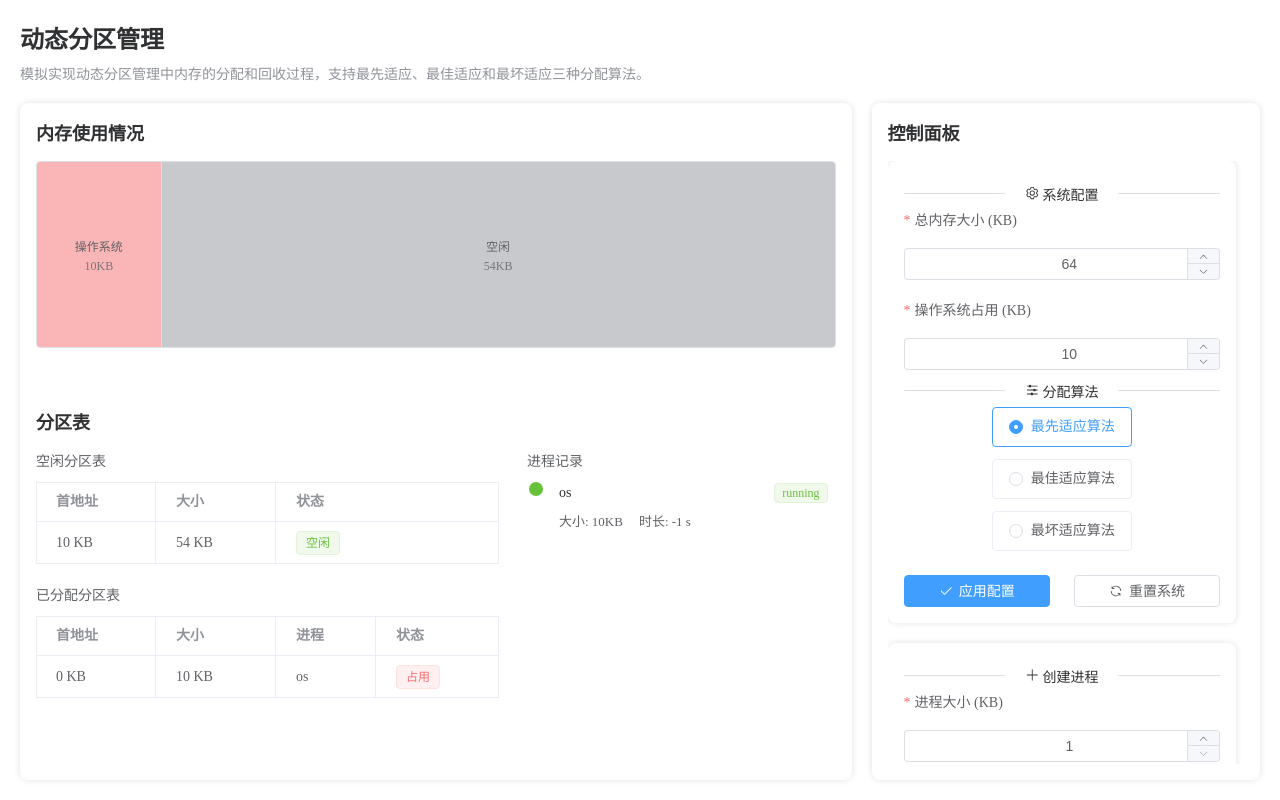
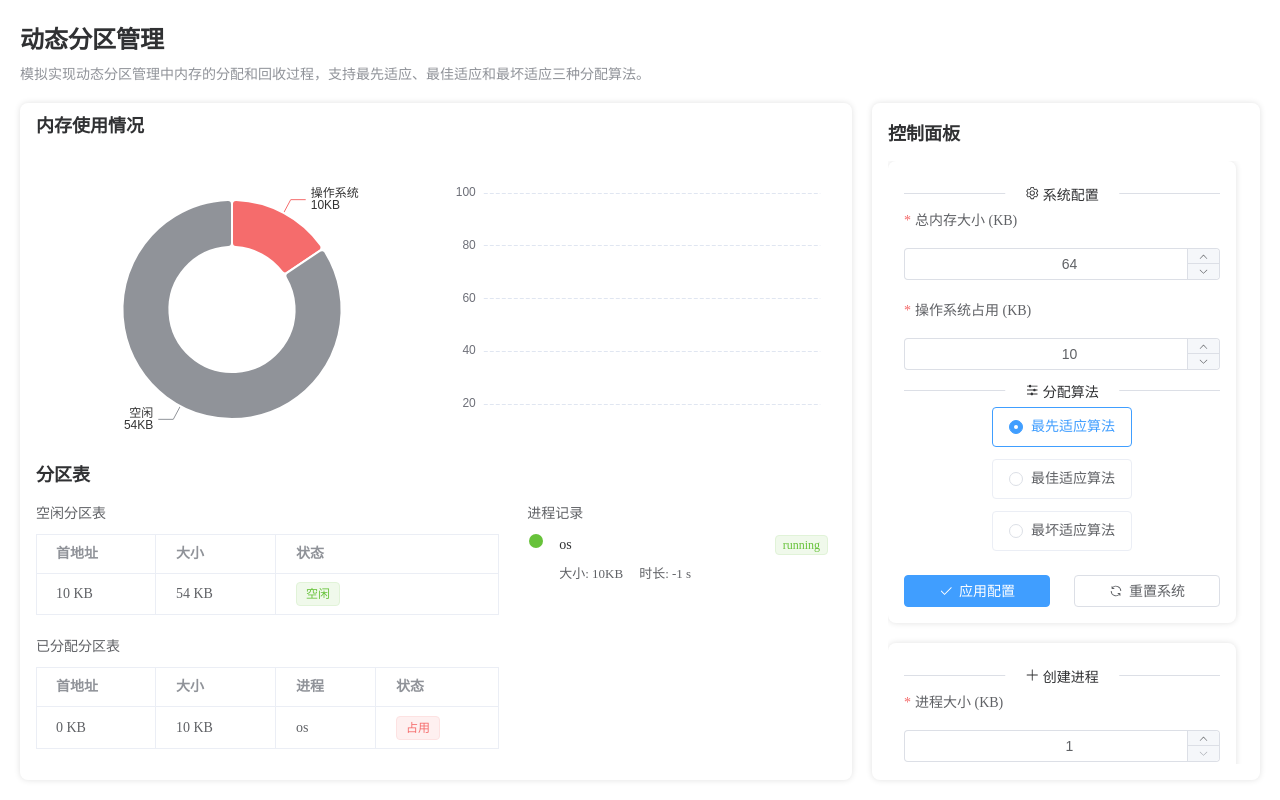
Before and after one commit to Solomon-He/Dynamic-partition-and-paging-memory-management, a Vue app: page /partition in a window 1280 px wide. Built offline with nearby package versions, Linux system fonts and the light colour scheme.

Commit message:
✨ feat: Add memory usage tracking and visualization with ECharts

```diff
--- a/package.json
+++ b/package.json
@@ -12,6 +12,7 @@
   },
   "dependencies": {
     "@element-plus/icons-vue": "^2.3.1",
+    "echarts": "^5.6.0",
     "element-plus": "^2.9.5",
     "pinia": "^3.0.1",
     "vue": "^3.5.13",
--- a/src/stores/partition.js
+++ b/src/stores/partition.js
@@ -40,6 +40,11 @@ export const usePartitionStore = defineStore('partition', {
 
     // 添加等待队列
     waitingQueue: [], // 存储等待内存分配的进程
+
+    // 添加内存使用历史记录
+    memoryHistory: [
+      // 每项格式: { timestamp: number, usage: number }
+    ],
   }),
 
   getters: {
@@ -127,6 +132,9 @@ export const usePartitionStore = defineStore('partition', {
 
       // 清空等待队列
       this.waitingQueue = []
+
+      // 清空历史记录
+      this.memoryHistory = []
     },
 
     // 创建新进程
@@ -153,6 +161,9 @@ export const usePartitionStore = defineStore('partition', {
         // 分配失败，加入等待队列
         this.waitingQueue.push(process)
       }
+
+      // 记录内存使用情况
+      this.recordMemoryUsage()
 
       return processId
     },
@@ -273,6 +284,9 @@ export const usePartitionStore = defineStore('partition', {
 
       // 释放内存并尝试分配给等待的进程
       this.releaseMemory(processId)
+
+      // 记录内存使用情况
+      this.recordMemoryUsage()
     },
 
     // 释放内存
@@ -309,5 +323,19 @@ export const usePartitionStore = defineStore('partition', {
         }
       }
     },
+
+    // 记录内存使用情况
+    recordMemoryUsage() {
+      const usage = Number(this.memoryUsage)
+      this.memoryHistory.push({
+        timestamp: Date.now(),
+        usage,
+      })
+
+      // 只保留最近 20 个数据点
+      if (this.memoryHistory.length > 20) {
+        this.memoryHistory.shift()
+      }
+    },
   },
 })
--- a/src/views/partition/PartitionView.vue
+++ b/src/views/partition/PartitionView.vue
@@ -89,16 +89,16 @@ import ControlPanel from './components/ControlPanel.vue'
 
       .visualization-container,
       .table-container {
-        padding: 16px;
+        padding: 8px 16px;
         overflow: hidden;
       }
 
       .visualization-container {
-        flex: 2;
+        flex: 1;
       }
 
       .table-container {
-        flex: 3;
+        flex: 1;
         display: flex;
         flex-direction: column;
         min-height: 0;
--- a/src/views/partition/components/MemoryVisualization.vue
+++ b/src/views/partition/components/MemoryVisualization.vue
@@ -1,76 +1,202 @@
 <script setup>
 import { usePartitionStore } from '@/stores/partition'
 import { storeToRefs } from 'pinia'
-import { computed } from 'vue'
+import { computed, ref, onMounted, onUnmounted, watch } from 'vue'
+import * as echarts from 'echarts'
 
 const store = usePartitionStore()
-const { partitions } = storeToRefs(store)
+const { partitions, memoryHistory } = storeToRefs(store)
 
-// 计算每个分区的百分比宽度
-const partitionWidths = computed(() => {
-  const totalMemory = store.totalMemory
-  return partitions.value.map((partition) => ({
-    ...partition,
-    width: (partition.size / totalMemory) * 100,
+// ECharts 实例
+const pieChartRef = ref(null)
+const lineChartRef = ref(null)
+let pieChart = null
+let lineChart = null
+
+// 计算图表数据
+const getPieOption = computed(() => {
+  const data = partitions.value.map((partition) => ({
+    value: partition.size,
+    name:
+      partition.processId === 'os'
+        ? '操作系统'
+        : partition.status === 'free'
+          ? '空闲'
+          : `进程 ${partition.processId}`,
+    itemStyle: {
+      color:
+        partition.processId === 'os'
+          ? '#F56C6C'
+          : partition.status === 'free'
+            ? '#909399'
+            : '#67C23A',
+    },
   }))
+
+  return {
+    tooltip: {
+      trigger: 'item',
+      formatter: (params) => {
+        return `${params.name}<br/>大小：${params.value}KB (${params.percent}%)`
+      },
+    },
+    legend: {
+      orient: 'horizontal',
+      bottom: '0',
+      data: [
+        '操作系统',
+        '空闲',
+        ...data
+          .filter((item) => !['操作系统', '空闲'].includes(item.name))
+          .map((item) => item.name),
+      ],
+    },
+    series: [
+      {
+        name: '内存使用情况',
+        type: 'pie',
+        radius: ['40%', '70%'],
+        avoidLabelOverlap: true,
+        itemStyle: {
+          borderRadius: 4,
+          borderColor: '#fff',
+          borderWidth: 2,
+        },
+        label: {
+          show: true,
+          formatter: '{b}\n{c}KB',
+        },
+        emphasis: {
+          label: {
+            show: true,
+            fontSize: 14,
+            fontWeight: 'bold',
+          },
+        },
+        data: data,
+      },
+    ],
+  }
 })
 
-// 获取进程名称
-const getProcessName = (processId) => {
-  if (processId === 'os') return '操作系统'
-  return processId ? processId : '空闲'
+// 折线图配置
+const getLineOption = computed(() => {
+  const data = memoryHistory.value.map((item) => ({
+    value: [item.timestamp, item.usage],
+  }))
+
+  return {
+    title: {
+      text: '内存使用率趋势',
+      left: 'center',
+      top: 0,
+      textStyle: {
+        fontSize: 14,
+        color: 'var(--el-text-color-primary)',
+      },
+    },
+    tooltip: {
+      trigger: 'axis',
+      formatter: function (params) {
+        const data = params[0].data
+        return `${new Date(data[0]).toLocaleTimeString()}<br/>使用率：${data[1]}%`
+      },
+    },
+    grid: {
+      left: '3%',
+      right: '4%',
+      bottom: '3%',
+      top: '40px',
+      containLabel: true,
+    },
+    xAxis: {
+      type: 'time',
+      splitLine: {
+        show: false,
+      },
+    },
+    yAxis: {
+      type: 'value',
+      min: 0,
+      max: 100,
+      splitLine: {
+        lineStyle: {
+          type: 'dashed',
+        },
+      },
+    },
+    series: [
+      {
+        type: 'line',
+        smooth: true,
+        symbol: 'circle',
+        symbolSize: 6,
+        data: data,
+        itemStyle: {
+          color: '#409EFF',
+        },
+        areaStyle: {
+          color: new echarts.graphic.LinearGradient(0, 0, 0, 1, [
+            {
+              offset: 0,
+              color: 'rgba(64,158,255,0.3)',
+            },
+            {
+              offset: 1,
+              color: 'rgba(64,158,255,0.1)',
+            },
+          ]),
+        },
+      },
+    ],
+  }
+})
+
+// 监听数据变化
+watch(
+  [() => partitions.value, () => memoryHistory.value],
+  () => {
+    pieChart?.setOption(getPieOption.value)
+    lineChart?.setOption(getLineOption.value)
+  },
+  { deep: true },
+)
+
+// 初始化图表
+const initCharts = () => {
+  if (pieChartRef.value) {
+    pieChart = echarts.init(pieChartRef.value)
+    pieChart.setOption(getPieOption.value)
+  }
+  if (lineChartRef.value) {
+    lineChart = echarts.init(lineChartRef.value)
+    lineChart.setOption(getLineOption.value)
+  }
 }
 
-// 获取分区的样式
-const getPartitionStyle = (partition) => {
-  const style = {
-    width: `${partition.width}%`,
-  }
+// 处理窗口大小变化
+const handleResize = () => {
+  pieChart?.resize()
+  lineChart?.resize()
+}
 
-  if (partition.status === 'occupied') {
-    style.backgroundColor =
-      partition.processId === 'os'
-        ? 'var(--el-color-danger-light-5)' // 操作系统使用红色
-        : 'var(--el-color-success-light-5)' // 普通进程使用绿色
-  } else {
-    style.backgroundColor = 'var(--el-color-info-light-5)' // 空闲分区使用灰色
-  }
+onMounted(() => {
+  initCharts()
+  window.addEventListener('resize', handleResize)
+})
 
-  return style
-}
+onUnmounted(() => {
+  pieChart?.dispose()
+  lineChart?.dispose()
+  window.removeEventListener('resize', handleResize)
+})
 </script>
 
 <template>
   <div class="memory-visualization">
-    <!-- 内存条 -->
-    <div class="memory-bar">
-      <div
-        v-for="partition in partitionWidths"
-        :key="partition.id"
-        class="partition"
-        :style="getPartitionStyle(partition)"
-      >
-        <div class="partition-info">
-          <span class="process-name">{{ getProcessName(partition.processId) }}</span>
-          <span class="size">{{ partition.size }}KB</span>
-        </div>
-      </div>
-    </div>
-
-    <!-- 图例说明 -->
-    <div class="legend">
-      <div class="legend-item">
-        <div class="color-block os"></div>
-        <span>操作系统</span>
-      </div>
-      <div class="legend-item">
-        <div class="color-block process"></div>
-        <span>进程</span>
-      </div>
-      <div class="legend-item">
-        <div class="color-block free"></div>
-        <span>空闲</span>
-      </div>
+    <div class="charts-container">
+      <div ref="pieChartRef" class="pie-chart"></div>
+      <div ref="lineChartRef" class="line-chart"></div>
     </div>
   </div>
 </template>
@@ -80,81 +206,18 @@ const getPartitionStyle = (partition) => {
   height: 100%;
   display: flex;
   flex-direction: column;
-  gap: 16px;
 
-  .memory-bar {
+  .charts-container {
     flex: 1;
-    display: flex;
-    border: 1px solid var(--el-border-color);
-    border-radius: 4px;
-    overflow: hidden;
+    display: grid;
+    grid-template-columns: repeat(2, 1fr);
+    gap: 16px;
+    min-height: 0;
 
-    .partition {
+    .pie-chart,
+    .line-chart {
       height: 100%;
-      position: relative;
-      transition: all 0.3s ease;
-      min-width: 2px; // 确保非常小的分区也能看到
-
-      &:not(:last-child) {
-        border-right: 1px solid var(--el-border-color);
-      }
-
-      .partition-info {
-        position: absolute;
-        top: 50%;
-        left: 50%;
-        transform: translate(-50%, -50%);
-        text-align: center;
-        width: 100%;
-        padding: 0 4px;
-        font-size: 12px;
-        color: var(--el-text-color-regular);
-        white-space: nowrap;
-        overflow: hidden;
-        text-overflow: ellipsis;
-
-        .process-name {
-          display: block;
-          margin-bottom: 4px;
-        }
-
-        .size {
-          opacity: 0.8;
-        }
-      }
-    }
-  }
-
-  .legend {
-    display: flex;
-    gap: 16px;
-    justify-content: center;
-    padding: 8px;
-
-    .legend-item {
-      display: flex;
-      align-items: center;
-      gap: 8px;
-      font-size: 12px;
-      color: var(--el-text-color-regular);
-
-      .color-block {
-        width: 16px;
-        height: 16px;
-        border-radius: 4px;
-
-        &.os {
-          background-color: var(--el-color-danger-light-5);
-        }
-
-        &.process {
-          background-color: var(--el-color-success-light-5);
-        }
-
-        &.free {
-          background-color: var(--el-color-info-light-5);
-        }
-      }
+      min-height: 0;
     }
   }
 }
```
Also changed, not shown: 1 other file (tests, documents, lock files or other folders).
